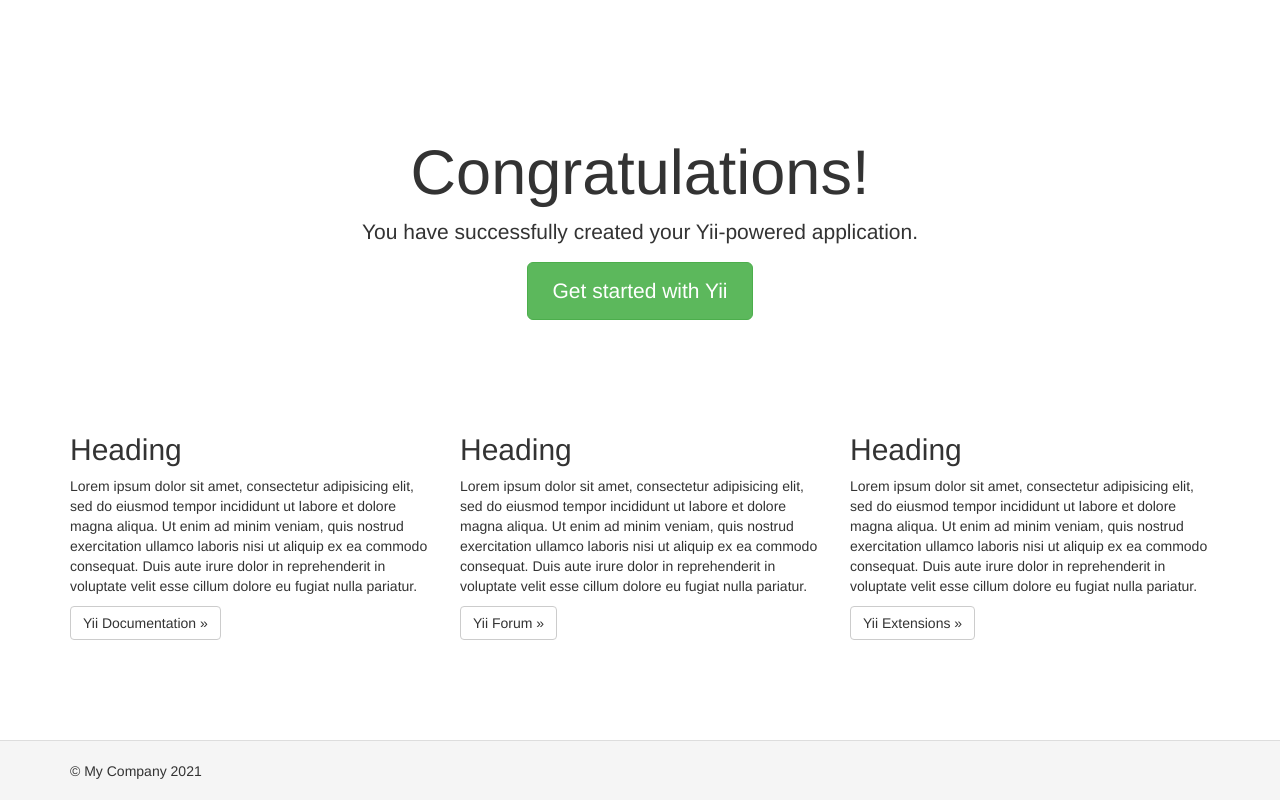
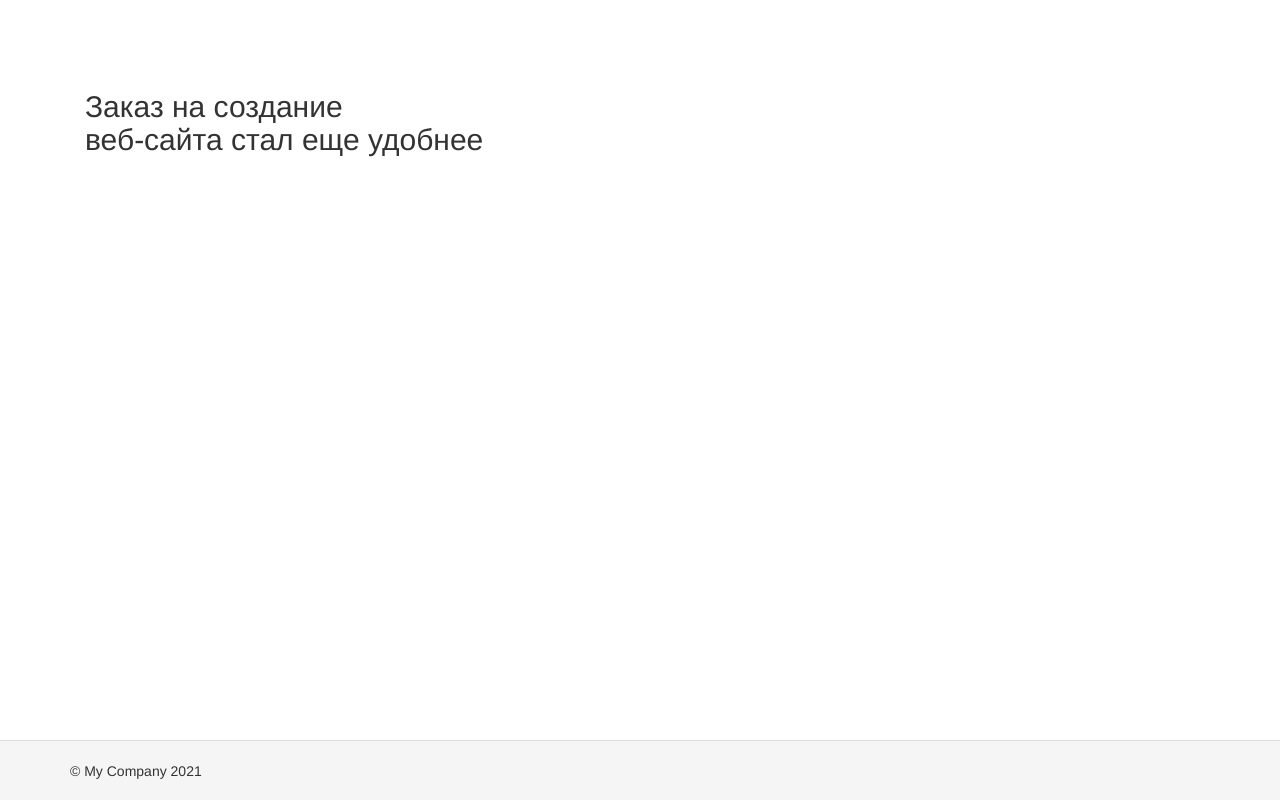
Before and after one commit to CrazyYakov/YiiPortfolio, a Yii app: template views/site/index.php in a window 1280 px wide. Run offline with PHP 8.4 and a stand-in for Yii, Linux system fonts and the light colour scheme; the template is opened without the code that fills it, so the values that code supplies are empty; some libraries are stand-ins or nearby versions.

Commit message:
Update Main and menu

```diff
--- a/views/layouts/main.php
+++ b/views/layouts/main.php
@@ -31,14 +31,13 @@ AppAsset::register($this);
     <div class="wrap">
         <?php
         NavBar::begin([
-            'brandLabel' => Yii::$app->name,
-            'brandUrl' => Yii::$app->homeUrl,
             'options' => [
-                'class' => 'navbar-inverse navbar-fixed-top',
+                'class' => ' navbar-fixed-top ',
+                'style' => ['background' => '#1BA1E2',]
             ],
         ]);
         echo  Nav::widget([
-            'options' => ['class' => 'navbar-nav navbar-right'],
+            'options' => ['class' => 'navbar-nav navbar-left main-navbar'],
             'items' => [
                 ['label' => 'Главная', 'url' => ['/site/index']],
                 ['label' => 'Админка', 'url' => ['/site/admin']],
@@ -47,10 +46,11 @@ AppAsset::register($this);
                     . Html::beginForm(['/site/logout'], 'post')
                     . Html::submitButton(
                         'Выйти (' . Yii::$app->user->identity->username . ')',
-                        ['class' => 'btn btn-link logout']
+                        ['class' => 'btn btn-link logout',]
                     )
                     . Html::endForm()
-                    . '</li>')
+                    . '</li>'),
+
             ],
         ]);
         NavBar::end();
--- a/views/site/index.php
+++ b/views/site/index.php
@@ -6,48 +6,11 @@ $this->title = 'My Yii Application';
 ?>
 <div class="site-index">
 
-    <div class="jumbotron">
-        <h1>Congratulations!</h1>
-
-        <p class="lead">You have successfully created your Yii-powered application.</p>
-
-        <p><a class="btn btn-lg btn-success" href="http://www.yiiframework.com">Get started with Yii</a></p>
+    <div class="container ">
+        <div class="text-start h2 center-block mx-auto">
+        <p> Заказ на создание
+        <br> веб-сайта стал еще удобнее</p>
+        </div>
     </div>
 
-    <div class="body-content">
-
-        <div class="row">
-            <div class="col-lg-4">
-                <h2>Heading</h2>
-
-                <p>Lorem ipsum dolor sit amet, consectetur adipisicing elit, sed do eiusmod tempor incididunt ut labore et
-                    dolore magna aliqua. Ut enim ad minim veniam, quis nostrud exercitation ullamco laboris nisi ut aliquip
-                    ex ea commodo consequat. Duis aute irure dolor in reprehenderit in voluptate velit esse cillum dolore eu
-                    fugiat nulla pariatur.</p>
-
-                <p><a class="btn btn-default" href="http://www.yiiframework.com/doc/">Yii Documentation &raquo;</a></p>
-            </div>
-            <div class="col-lg-4">
-                <h2>Heading</h2>
-
-                <p>Lorem ipsum dolor sit amet, consectetur adipisicing elit, sed do eiusmod tempor incididunt ut labore et
-                    dolore magna aliqua. Ut enim ad minim veniam, quis nostrud exercitation ullamco laboris nisi ut aliquip
-                    ex ea commodo consequat. Duis aute irure dolor in reprehenderit in voluptate velit esse cillum dolore eu
-                    fugiat nulla pariatur.</p>
-
-                <p><a class="btn btn-default" href="http://www.yiiframework.com/forum/">Yii Forum &raquo;</a></p>
-            </div>
-            <div class="col-lg-4">
-                <h2>Heading</h2>
-
-                <p>Lorem ipsum dolor sit amet, consectetur adipisicing elit, sed do eiusmod tempor incididunt ut labore et
-                    dolore magna aliqua. Ut enim ad minim veniam, quis nostrud exercitation ullamco laboris nisi ut aliquip
-                    ex ea commodo consequat. Duis aute irure dolor in reprehenderit in voluptate velit esse cillum dolore eu
-                    fugiat nulla pariatur.</p>
-
-                <p><a class="btn btn-default" href="http://www.yiiframework.com/extensions/">Yii Extensions &raquo;</a></p>
-            </div>
-        </div>
-
-    </div>
 </div>
--- a/web/css/site.css
+++ b/web/css/site.css
@@ -113,3 +113,10 @@ a.desc:after {
 .nav > li > form > button.logout:focus {
     outline: none;
 }
+
+.main-navbar > li > a{
+    color: #FDFDFD;
+}
+.main-navbar > li > form> button{
+    color: #FDFDFD;
+}
```
